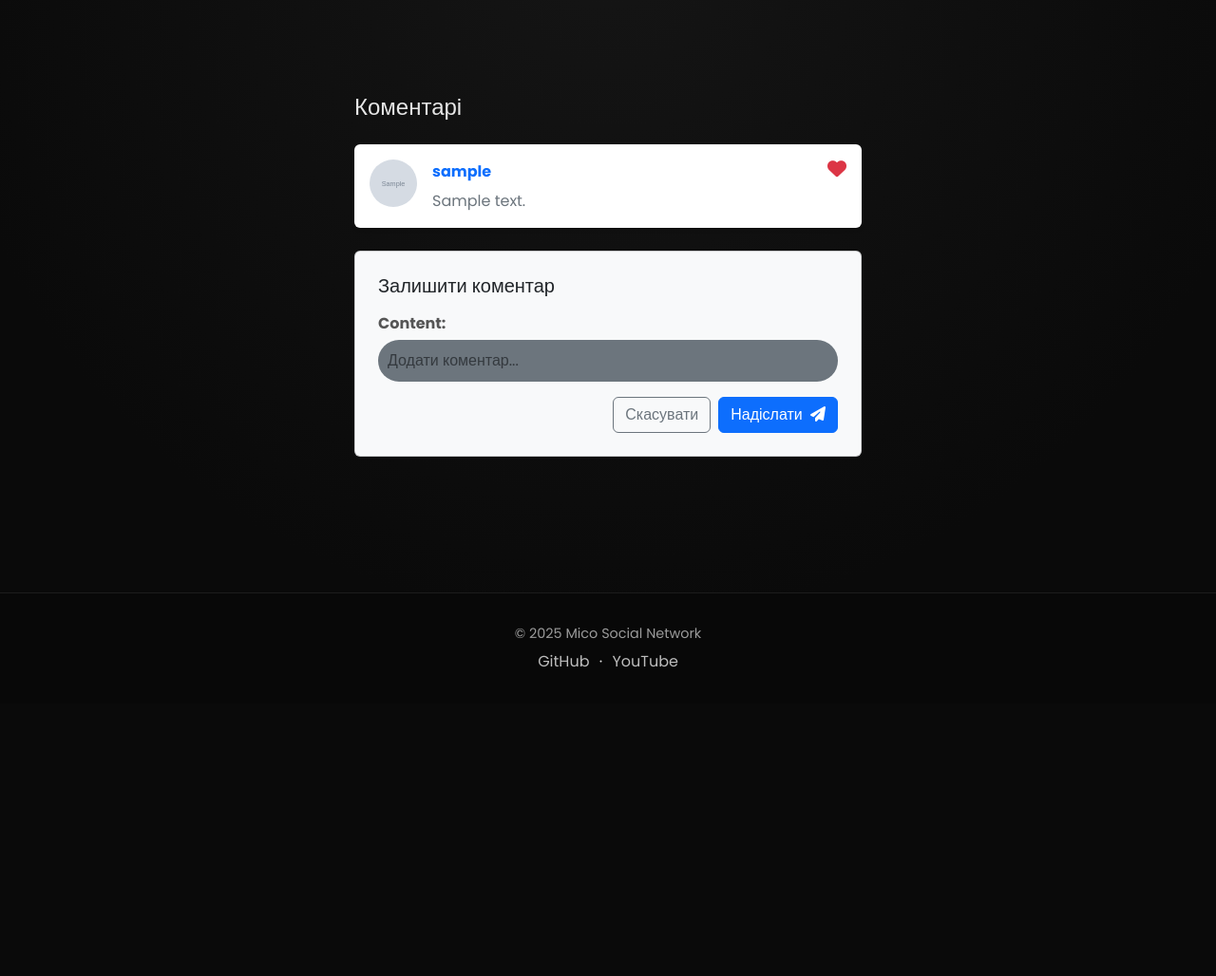
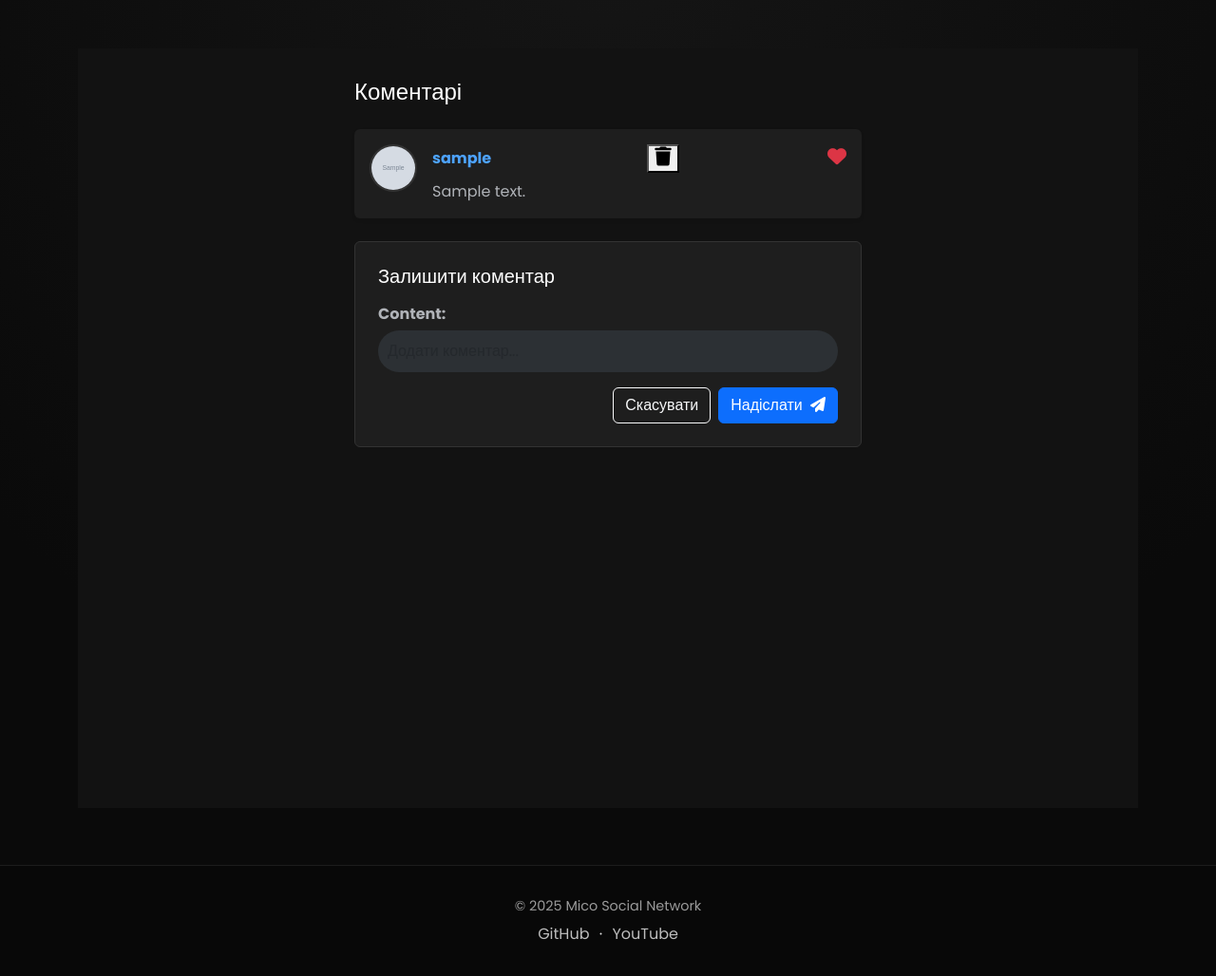
Before and after one commit to Mierial/mico-social-network, a Django app: page /comments/1/ in a window 1280 px wide. Shown: the part 59-1087 px from the top of the page at 95% size. Before the commit the page ends 762 px from the top, so only its background shows below. Run offline with Django 5.2, Linux system fonts and the light colour scheme; a user stored in the database is signed in; tables that the repository leaves empty hold one stand-in row (values such as "Sample post"); grey boxes marked "Sample" are stand-in pictures.

Commit message:
comment_delete

```diff
--- a/posts/models.py
+++ b/posts/models.py
@@ -21,6 +21,9 @@ class Post(models.Model):
 
     def likes_count(self):
         return Likes.objects.filter(post=self).count()
+    def is_user_post_creator(self, user):
+        return True if self.author == user else False
+
 
 
 class Likes(models.Model):
@@ -37,6 +40,12 @@ class Comment(models.Model):
     def likes_count(self):
         return CommentLike.objects.filter(comment=self).count()
 
+    def is_liked_by(self, user):
+        return CommentLike.objects.filter(comment=self, user=user).exists()
+
+    class Meta:
+        ordering = ['-created_at']
+
 class CommentLike(models.Model):
     comment = models.ForeignKey(Comment, on_delete=models.CASCADE)
     user = models.ForeignKey(CustomUser, on_delete=models.CASCADE)
--- a/posts/templates/posts/comments_view.html
+++ b/posts/templates/posts/comments_view.html
@@ -3,41 +3,49 @@
 {% block title %} Коментарі {% endblock %}
 
 {% block content %}
-<div class="container my-5">
+<div class="comments-section" style="background-color: #121212; min-height: 100vh; padding-top: 2rem;">
+    <div class="container">
         <div class="row d-flex justify-content-center">
             <div class="col-md-8 col-lg-6">
 
-            <h4 class="mb-4">Коментарі</h4>
+                <h4 class="mb-4 text-white">Коментарі</h4>
 
                 {% for comment in comments %}
-            <div class="card mb-3 shadow-sm border-0">
+                <div class="card mb-3 shadow-sm border-0" style="background-color: #1e1e1e; color: #e0e0e0;">
                     <div class="card-body">
                         <div class="d-flex flex-start">
                             <img class="rounded-circle shadow-1-strong me-3"
                                  src="{{ comment.author.avatar.url }}"
                                  alt="{{ comment.author.username }}"
                                  width="50" height="50"
-                             style="object-fit: cover;">
+                                 style="object-fit: cover; border: 2px solid #333;">
 
                             <div class="w-100">
                                 <div class="d-flex justify-content-between align-items-center mb-1">
-                                <h6 class="text-primary fw-bold mb-0 me-2">
+                                    <h6 class="fw-bold mb-0 me-2" style="color: #4da3ff;">
                                         {{ comment.author.username }}
                                     </h6>
-
+                                    {% if comment.author == user or is_user_post_creator %}
+                                      <form method="POST" action="{% url 'posts:delete_comment' comment.id %}">
+                                        {% csrf_token %}
+                                        <button type="submit">
+                                            <i class="fa-solid fa-trash fs-5"></i>
+                                        </button>
+                                        </form>
+                                    {% endif %}
                                     <form method="POST" action="{% url 'posts:like_comment' comment.id %}">
                                         {% csrf_token %}
                                         <button type="submit" class="btn btn-link p-0 text-decoration-none" style="border: none; background: none;">
-                                        {% if comment.is_liked %}
+                                            {% if comment.liked %}
                                                 <i class="fa-solid fa-heart text-danger fs-5"></i>
                                             {% else %}
-                                            <i class="fa-regular fa-heart text-muted fs-5"></i>
+                                                <i class="fa-regular fa-heart text-light fs-5"></i>
                                             {% endif %}
                                         </button>
                                     </form>
                                 </div>
 
-                            <p class="mt-2 mb-0 text-secondary">
+                                <p class="mt-2 mb-0" style="color: #b0b3b8;">
                                     {{ comment.content }}
                                 </p>
                             </div>
@@ -45,14 +53,14 @@
                     </div>
                 </div>
                 {% empty %}
-                <div class="alert alert-light text-center" role="alert">
+                    <div class="alert text-center" style="background-color: #1e1e1e; color: #b0b3b8; border: 1px solid #333;" role="alert">
                         Ще немає коментарів. Будьте першим!
                     </div>
                 {% endfor %}
 
-            <div class="card bg-light mt-4">
+                <div class="card mt-4" style="background-color: #1e1e1e; border: 1px solid #333;">
                     <div class="card-body p-4">
-                    <h5 class="mb-3">Залишити коментар</h5>
+                        <h5 class="mb-3 text-white">Залишити коментар</h5>
                         <form method="POST" action="{% url 'posts:comments_view' post.id %}">
                             {% csrf_token %}
 
@@ -61,7 +69,7 @@
                             </div>
 
                             <div class="d-flex justify-content-end">
-                            <button type="button" class="btn btn-outline-secondary me-2">Скасувати</button>
+                                <button type="button" class="btn btn-outline-light me-2">Скасувати</button>
                                 <button type="submit" class="btn btn-primary">
                                     Надіслати <i class="fas fa-paper-plane ms-1"></i>
                                 </button>
@@ -73,26 +81,41 @@
             </div>
         </div>
     </div>
+</div>
 
 <style>
-    /* Робимо поля вводу форми більш схожими на Bootstrap, якщо не використовується crispy-forms */
     textarea, input[type="text"] {
         width: 100%;
         padding: 10px;
-        border: 1px solid #ced4da;
+        background-color: #2c3034 !important;
+        border: 1px solid #3a3b3c;
         border-radius: 0.375rem;
         outline: none;
+        color: #e4e6eb !important;
         transition: border-color 0.15s ease-in-out;
     }
+
     textarea:focus, input[type="text"]:focus {
-        border-color: #86b7fe;
-        box-shadow: 0 0 0 0.25rem rgba(13, 110, 253, 0.25);
+        border-color: #4da3ff;
+        box-shadow: 0 0 0 0.25rem rgba(77, 163, 255, 0.25);
+        background-color: #3a3b3c !important;
     }
-    /* Прибираємо стандартний текст "Content:" від Django форми, якщо він заважає */
+
     label {
         font-weight: bold;
         margin-bottom: 5px;
-        color: #555;
+        color: #b0b3b8;
+    }
+
+    input:-webkit-autofill,
+    input:-webkit-autofill:hover,
+    input:-webkit-autofill:focus,
+    textarea:-webkit-autofill,
+    textarea:-webkit-autofill:hover,
+    textarea:-webkit-autofill:focus {
+        -webkit-text-fill-color: #e4e6eb;
+        -webkit-box-shadow: 0 0 0px 1000px #2c3034 inset;
+        transition: background-color 5000s ease-in-out 0s;
     }
 </style>
 {% endblock %}
--- a/posts/urls.py
+++ b/posts/urls.py
@@ -17,8 +17,8 @@ urlpatterns = [
     path('next/<str:username>/<int:post_id>/', views.next_post, name='next_post'),
     path('feed/', views.feed_view, name='feed'),
     path('comments/<int:pk>/', views.post_comments_view, name='comments_view'),
-    path('like_comment/<int:pk>', views.like_comment, name='like_comment')
-
+    path('like_comment/<int:pk>', views.like_comment, name='like_comment'),
+    path('delete/comment/<int:pk>/', views.delete_comment, name='delete_comment')
 ]
 
 urlpatterns += static(settings.MEDIA_URL, document_root=settings.MEDIA_ROOT)
--- a/posts/views.py
+++ b/posts/views.py
@@ -67,10 +67,11 @@ def feed_view(request):
 
 def post_comments_view(request, pk):
     post = get_object_or_404(Post, id=pk)
-    comments_post = post.comments.all().order_by('-created_at')
+    comments_post = post.comments.all()
 
     for comment in comments_post:
-        comment.is_liked = CommentLike.objects.filter(comment=comment, user=request.user).exists()
+        comment.liked = comment.is_liked_by(request.user)
+
     if request.method == "POST":
         form = CommentForm(request.POST)
         if form.is_valid():
@@ -81,10 +82,13 @@ def post_comments_view(request, pk):
             return redirect('posts:comments_view', pk=pk)
     else:
         form = CommentForm()
+
     context = ({
         'comments': comments_post,
         'post': post,
         'form': form,
+        'user': request.user,
+        'is_user_post_creator': post.is_user_post_creator(request.user),
     })
     return render(request, 'posts/comments_view.html',  context)
 
@@ -96,3 +100,9 @@ def like_comment(request, pk):
         else:
             CommentLike.objects.create(comment=comment, user=request.user)
         return redirect('posts:comments_view', pk=comment.post.id)
+
+def delete_comment(request, pk):
+    if request.method == 'POST':
+        comment = get_object_or_404(Comment, id=pk)
+        Comment.objects.filter(id=pk).delete()
+        return redirect('posts:comments_view', pk=comment.post.id)
--- a/templates/base.html
+++ b/templates/base.html
@@ -5,7 +5,6 @@
     <meta name="viewport" content="width=device-width, initial-scale=1.0">
     <title>{% block title %}Mico{% endblock %}</title>
 
-    <!-- Fonts & Icons -->
     <link href="https://fonts.googleapis.com/css2?family=Poppins:wght@300;400;500;600;700&display=swap" rel="stylesheet">
     <link href="https://cdn.jsdelivr.net/npm/bootstrap@5.3.2/dist/css/bootstrap.min.css" rel="stylesheet">
     <link href="https://cdn.jsdelivr.net/npm/bootstrap-icons@1.11.1/font/bootstrap-icons.css" rel="stylesheet">
@@ -70,14 +69,12 @@
             box-shadow: 0 0 14px rgba(255,255,255,0.18);
         }
 
-        /* ---------- CONTENT ---------- */
         main {
             flex: 1;
             padding-top: 110px;
             padding-bottom: 60px;
         }
 
-        /* ---------- GLASS CARD ---------- */
         .glass-card {
             background: var(--bg-card);
             backdrop-filter: blur(14px);
@@ -86,7 +83,6 @@
             box-shadow: 0 0 30px rgba(0,0,0,0.6);
         }
 
-        /* ---------- FOOTER ---------- */
         footer {
             background: rgba(8,8,8,0.75);
             backdrop-filter: blur(12px);
```
Lines whose indentation alone changed are shown as unchanged.
